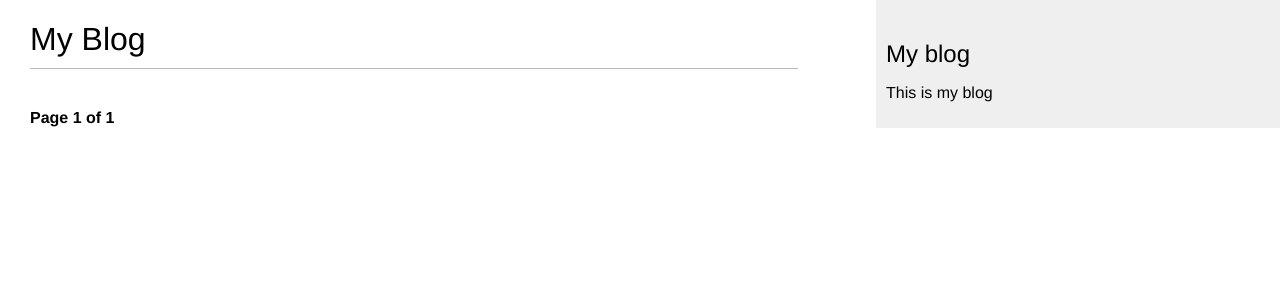
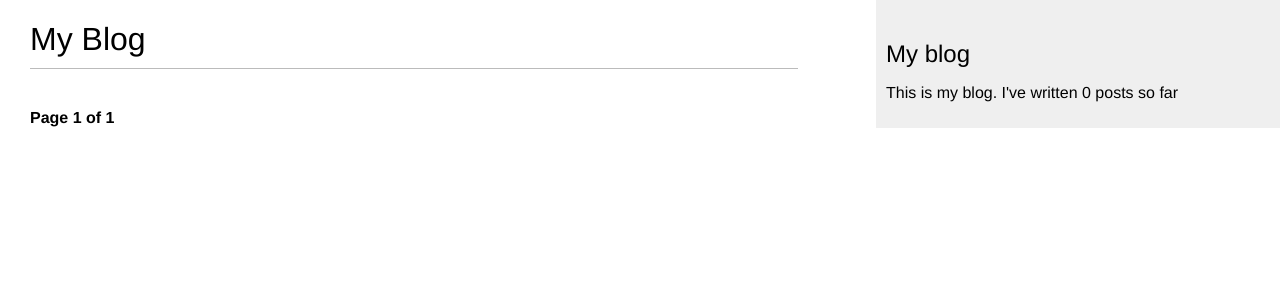
Before and after one commit to Kitayeu/mysite, a Django app: page /blog/ in a window 1280 px wide. Shown: the top 300 px of the page. Run offline with Django 4.2, Linux system fonts and the light colour scheme; data that the repository does not hold is empty.

Commit message:
Added custom tag to count total number of posts

```diff
--- /dev/null
+++ b/blog/templatetags/blog_tags.py
@@ -0,0 +1,10 @@
+from django import template
+
+from ..models import Post
+
+register = template.Library()
+
+
+@register.simple_tag
+def total_posts():
+    return Post.published.count()
--- a/templates/blog/base.html
+++ b/templates/blog/base.html
@@ -1,3 +1,4 @@
+{% load blog_tags %}
 {% load static %}
 <!DOCTYPE html>
 <html>
@@ -12,7 +13,7 @@
     </div>
     <div id="sidebar">
         <h2>My blog</h2>
-        <p>This is my blog</p>
+        <p>This is my blog. I've written {% total_posts %} posts so far</p>
     </div>
 </body>
 </html>
```
Also changed, not shown: blog/templatetags/__init__.py (added).
